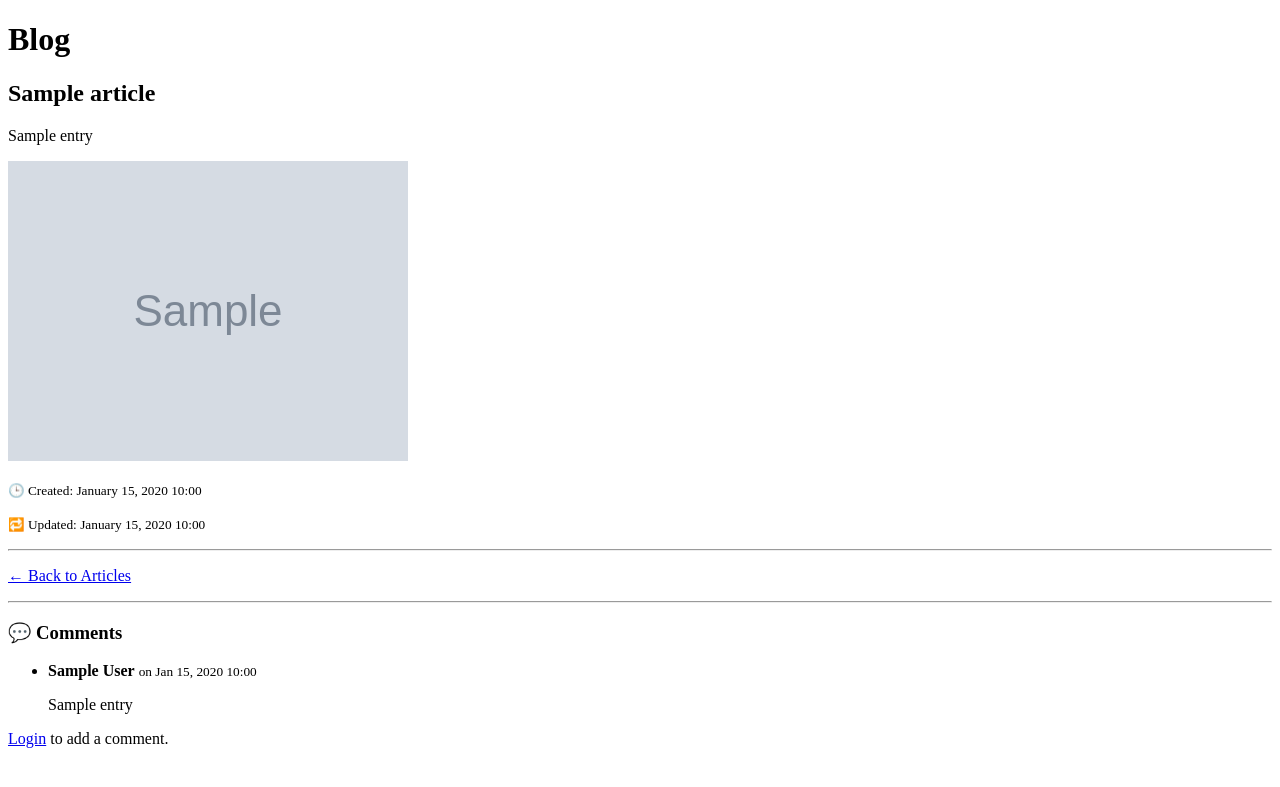
After one commit to hpaguio/hobbysite-C-4, a Django app: template hobbysite/blog/templates/blog_detail.html in a window 1280 px wide. The commit adds this page. Shown: the top 787 px of the page. Run offline with Django 5.2, Linux system fonts and the light colour scheme; the template is opened without the code that fills it: most values are stand-ins (such as "Sample title", 1, 10 or a date in 2020); grey boxes marked "Sample" are stand-in pictures.

Commit message:
[templates] - Added the new and updated templates for the blog app

```diff
--- /dev/null
+++ b/hobbysite/blog/templates/base.html
@@ -0,0 +1,16 @@
+<!DOCTYPE html>
+<html lang="en">
+<head>
+    <meta charset="UTF-8">
+    <meta name="viewport" content="width=device-width, initial-scale=1.0">
+    <title>{% block title %}Blog{% endblock %}</title>
+</head>
+<body>
+    <header>
+        <h1>Blog</h1>
+    </header>
+    <main>
+        {% block content %}{% endblock %}
+    </main>
+</body>
+</html>
--- /dev/null
+++ b/hobbysite/blog/templates/blog_detail.html
@@ -0,0 +1,67 @@
+{% extends "base.html" %}
+
+{% block title %}{{ article.title }} - Blog{% endblock %}
+
+{% block content %}
+  <h2>{{ article.title }}</h2>
+
+  <p>{{ article.entry }}</p>
+
+  {% if article.image %}
+    <div>
+      <img src="{{ article.image.url }}" alt="Blog image" style="max-width: 100%; height: auto;">
+    </div>
+  {% endif %}
+
+  <p><small>🕒 Created: {{ article.created_on|date:"F d, Y H:i" }}</small></p>
+  <p><small>🔁 Updated: {{ article.updated_on|date:"F d, Y H:i" }}</small></p>
+
+  {% if user == article.author.user %}
+    <p><a href="{% url 'blog:article-edit' article.pk %}">Edit Article</a></p>
+  {% endif %}
+
+  <hr>
+
+  <p><a href="{% url 'blog:article-list' %}">← Back to Articles</a></p>
+
+  <hr>
+
+  <h3>💬 Comments</h3>
+
+  {% if comments %}
+    <ul>
+      {% for comment in comments %}
+        <li>
+          <strong>{{ comment.author.display_name }}</strong>
+          <small>on {{ comment.created_on|date:"M d, Y H:i" }}</small>
+          <p>{{ comment.entry }}</p>
+        </li>
+      {% endfor %}
+    </ul>
+  {% else %}
+    <p>No comments yet. Be the first to share your thoughts!</p>
+  {% endif %}
+
+  {% if user.is_authenticated %}
+    <hr>
+    <h4>Add a Comment</h4>
+    <form method="post">
+      {% csrf_token %}
+      {% if comment_form.errors %}
+        <div style="color: red;">
+          Please fix the errors below.
+        </div>
+      {% endif %}
+      <div>
+        {{ comment_form.entry.label_tag }}
+        {{ comment_form.entry }}
+        {% if comment_form.entry.errors %}
+          <div style="color: red;">{{ comment_form.entry.errors }}</div>
+        {% endif %}
+      </div>
+      <button type="submit">Post Comment</button>
+    </form>
+  {% else %}
+    <p><a href="{% url 'login' %}">Login</a> to add a comment.</p>
+  {% endif %}
+{% endblock %}
```
Also changed, not shown: hobbysite/blog/templates/article.html (deleted, +0 -23 lines), hobbysite/blog/templates/article_form.html (added, +31 -0 lines), hobbysite/blog/templates/article_list.html (+49 -18 lines).
